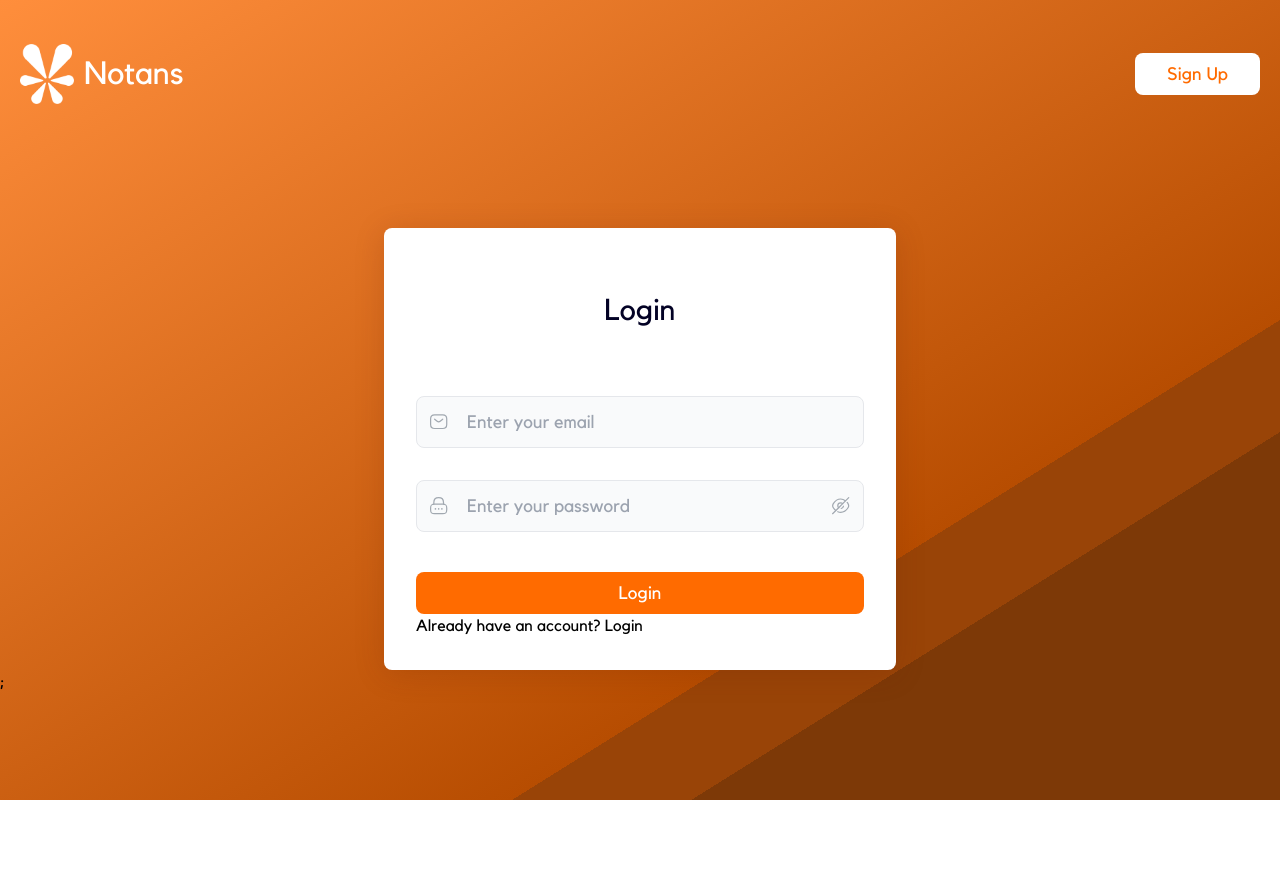
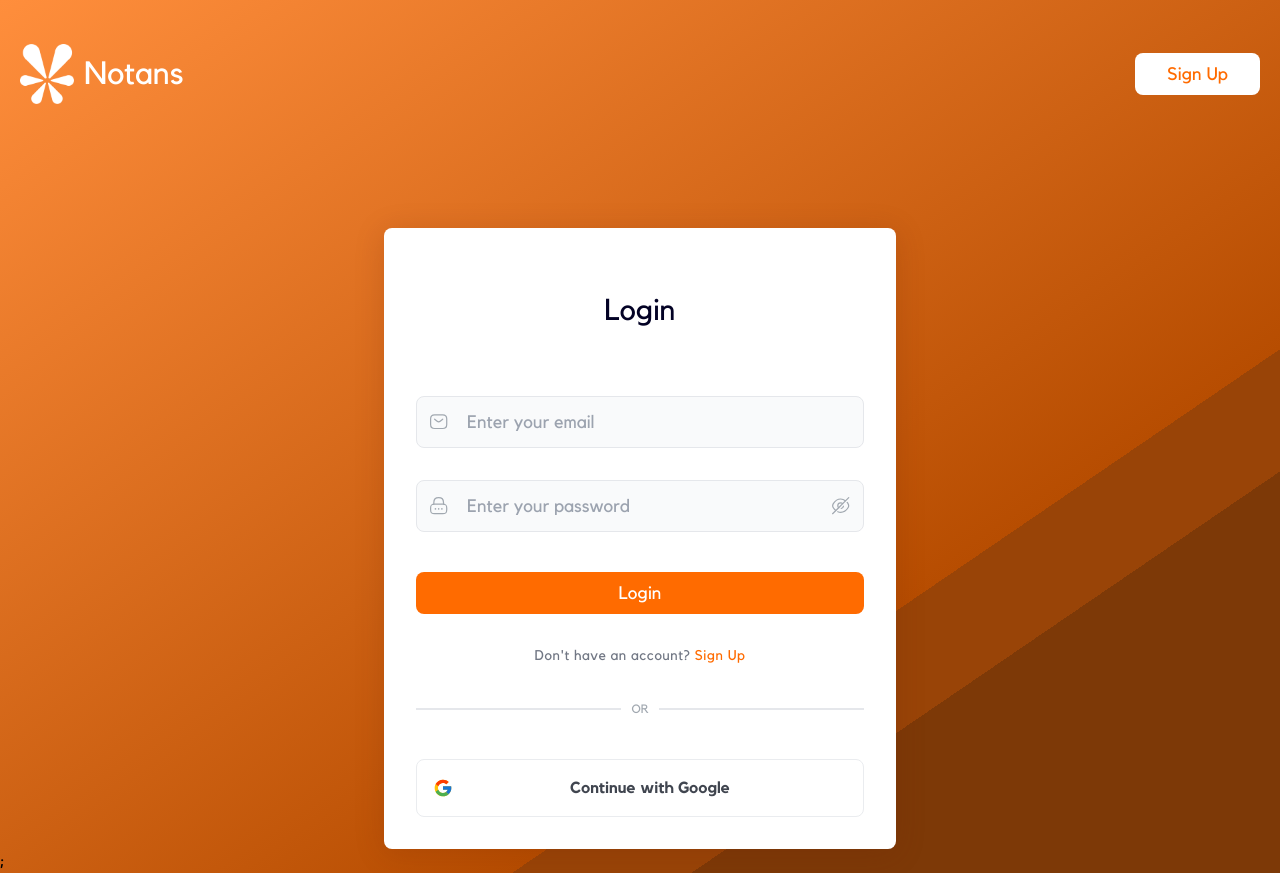
Before and after one commit to rahul-bharati/notans, a Next.js app in the folder packages/client/: page /login in a window 1280 px wide. Before the commit the page ends 800 px from the top, so only its background shows below. Built offline with nearby package versions, Linux system fonts and the light colour scheme.

Commit message:
Add signup page

```diff
--- /dev/null
+++ b/packages/client/components/Button/SocialButton.tsx
@@ -0,0 +1,21 @@
+import { MouseEventHandler } from "react";
+import styles from "./index.module.scss";
+
+const SocialButton = ({
+  title,
+  icon,
+  onClick,
+}: {
+  title: string;
+  icon: JSX.Element;
+  onClick?: MouseEventHandler;
+}) => {
+  return (
+    <button className={`${styles["social-button"]}`} onClick={onClick}>
+      <div className={`${styles["icon-container"]}`}>{icon}</div>
+      <div className={`${styles["text-container"]}`}>{title}</div>
+    </button>
+  );
+};
+
+export default SocialButton;
--- a/packages/client/components/Button/index.module.scss
+++ b/packages/client/components/Button/index.module.scss
@@ -45,3 +45,29 @@
     padding: 10px 32px;
   }
 }
+
+.social-button {
+  display: flex;
+  align-items: center;
+  justify-content: space-between;
+  width: 100%;
+  background-color: $white;
+  color: rgba($color: $navy-blue, $alpha: 0.8);
+  background: #ffffff;
+  border: 1px solid #eaecef;
+  border-radius: 8px;
+  padding: 16px;
+
+  .icon-container {
+    font-size: 20px;
+  }
+
+  .text-container {
+    flex-grow: 1;
+    font-weight: 700;
+    font-size: 16px;
+    line-height: 150%;
+    text-align: center;
+    color: rgba(16, 22, 35, 0.8);
+  }
+}
--- a/packages/client/package.json
+++ b/packages/client/package.json
@@ -11,7 +11,8 @@
   "dependencies": {
     "next": "12.2.3",
     "react": "18.2.0",
-    "react-dom": "18.2.0"
+    "react-dom": "18.2.0",
+    "react-icons": "^4.4.0"
   },
   "devDependencies": {
     "@types/node": "18.6.3",
--- /dev/null
+++ b/packages/client/pages/login.tsx
@@ -0,0 +1,58 @@
+import type { NextPage } from "next";
+import Link from "next/link";
+
+import Input from "./../components/Input/Input";
+
+import EmailLogo from "./../images/email.svg";
+import PasswordLogo from "./../images/lock.svg";
+import FilledButton from "./../components/Button/FilledButton";
+import SocialButton from "./../components/Button/SocialButton";
+
+import { FcGoogle } from "react-icons/fc";
+
+const Login: NextPage = () => {
+  return (
+    <div className="container-fluid">
+      <div className="container mx-auto mt-large">
+        <div className="form-container">
+          <h2 className="heading__primary text-center">Login</h2>
+          <div className="auth-container mx-auto">
+            <div className={`input-container md:my-[10px] lg:my-[16px]`}>
+              <Input
+                type="email"
+                placeholder="Enter your email"
+                icon={EmailLogo}
+              />
+            </div>
+            <div
+              className={`input-container md:my-[10px] lg:my-[16px] md:mb-[30px] lg:mb-[40px]`}
+            >
+              <Input
+                type="password"
+                placeholder="Enter your password"
+                icon={PasswordLogo}
+              />
+            </div>
+            <FilledButton title="Login" type="full" />
+          </div>
+          <p className="already-text mt-[32px]">
+            Don&apos;t have an account?{" "}
+            <Link href="/sign-up" passHref>
+              <a className="already-link">Sign Up</a>
+            </Link>
+          </p>
+          <div className="or-div">
+            <div className="divider"></div>
+            <span className="or-text">OR</span>
+            <div className="divider"></div>
+          </div>
+          <div className="social-icons-container">
+            <SocialButton title="Continue with Google" icon={<FcGoogle />} />
+          </div>
+        </div>
+      </div>
+    </div>
+  );
+};
+
+export default Login;
--- a/packages/client/pages/login/index.tsx
+++ /dev/null
@@ -1,51 +0,0 @@
-import type { NextPage } from "next";
-import Navbar from "./../../components/Navbar/index";
-import Input from "./../../components/Input/Input";
-
-import styles from "./index.module.scss";
-
-import EmailLogo from "../../images/email.svg";
-import PasswordLogo from "../../images/lock.svg";
-import FilledButton from "../../components/Button/FilledButton";
-import Link from "next/link";
-
-const Login: NextPage = () => {
-  return (
-    <div className="container-fluid">
-      <div className="container mx-auto mt-large">
-        <div className="form-container">
-          <h2 className="heading__primary text-center">Login</h2>
-          <div className="auth-container mx-auto">
-            <div
-              className={`${styles["input-container"]} md:my-[10px] lg:my-[16px]`}
-            >
-              <Input
-                type="email"
-                placeholder="Enter your email"
-                icon={EmailLogo}
-              />
-            </div>
-            <div
-              className={`${styles["input-container"]} md:my-[10px] lg:my-[16px] md:mb-[30px] lg:mb-[40px]`}
-            >
-              <Input
-                type="password"
-                placeholder="Enter your password"
-                icon={PasswordLogo}
-              />
-            </div>
-            <FilledButton title="Login" type="full" />
-          </div>
-          <span className="already-text">
-            Already have an account?{" "}
-            <Link href="/login" passHref>
-              <a className="already-link">Login</a>
-            </Link>
-          </span>
-        </div>
-      </div>
-    </div>
-  );
-};
-
-export default Login;
--- /dev/null
+++ b/packages/client/pages/sign-up.tsx
@@ -0,0 +1,58 @@
+import type { NextPage } from "next";
+import Link from "next/link";
+
+import Input from "../components/Input/Input";
+
+import EmailLogo from "./../images/email.svg";
+import PasswordLogo from "./../images/lock.svg";
+import FilledButton from "../components/Button/FilledButton";
+import SocialButton from "../components/Button/SocialButton";
+
+import { FcGoogle } from "react-icons/fc";
+
+const SignUp: NextPage = () => {
+  return (
+    <div className="container-fluid">
+      <div className="container mx-auto mt-large">
+        <div className="form-container">
+          <h2 className="heading__primary text-center">Sign Up</h2>
+          <div className="auth-container mx-auto">
+            <div className={`input-container md:my-[10px] lg:my-[16px]`}>
+              <Input
+                type="email"
+                placeholder="Enter your email"
+                icon={EmailLogo}
+              />
+            </div>
+            <div
+              className={`input-container md:my-[10px] lg:my-[16px] md:mb-[30px] lg:mb-[40px]`}
+            >
+              <Input
+                type="password"
+                placeholder="Enter your password"
+                icon={PasswordLogo}
+              />
+            </div>
+            <FilledButton title="Login" type="full" />
+          </div>
+          <p className="already-text mt-[32px]">
+            Already have an account?{" "}
+            <Link href="/login" passHref>
+              <a className="already-link">Login</a>
+            </Link>
+          </p>
+          <div className="or-div">
+            <div className="divider"></div>
+            <span className="or-text">OR</span>
+            <div className="divider"></div>
+          </div>
+          <div className="social-icons-container">
+            <SocialButton title="Continue with Google" icon={<FcGoogle />} />
+          </div>
+        </div>
+      </div>
+    </div>
+  );
+};
+
+export default SignUp;
--- a/packages/client/styles/globals.scss
+++ b/packages/client/styles/globals.scss
@@ -68,3 +68,56 @@ body {
   box-shadow: 0px 4px 30px rgba(109, 33, 0, 0.2);
   border-radius: 8px;
 }
+
+.already-text {
+  font-size: 20px;
+  line-height: 150%;
+  /* identical to box height, or 30px */
+
+  text-align: center;
+  letter-spacing: 0.5px;
+
+  color: #717784;
+
+  @media only screen and (min-width: 768px) {
+    font-size: 14px;
+  }
+
+  .already-link {
+    color: #ff6b00;
+  }
+}
+
+.or-div {
+  display: flex;
+  align-items: center;
+  justify-content: center;
+  margin-top: 36px;
+
+  @media only screen and (min-width: 768px) {
+    margin-top: 28px;
+  }
+
+  .divider {
+    height: 2px;
+    width: 100%;
+    flex-grow: 1;
+    background: #e5e7eb;
+  }
+
+  .or-text {
+    font-weight: 400;
+    font-size: 16px;
+    line-height: 150%;
+    color: #a1a8b0;
+    padding: 5px 10px;
+
+    @media only screen and (min-width: 768px) {
+      font-size: 12px;
+    }
+  }
+}
+
+.social-icons-container {
+  margin-top: 36px;
+}
```
Also changed, not shown: packages/client/pages/login/index.module.scss (deleted), 1 other file (tests, documents, lock files or other folders).
